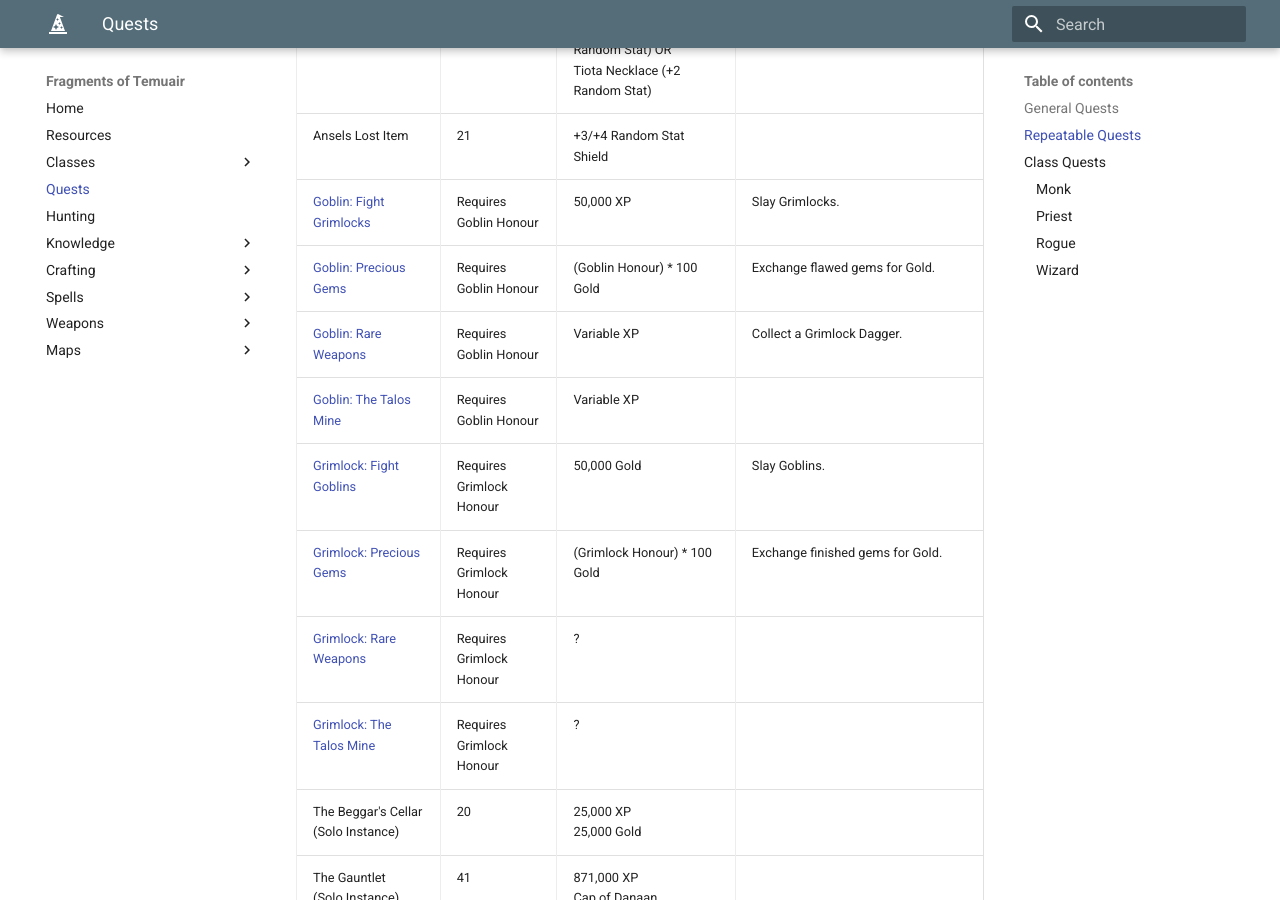
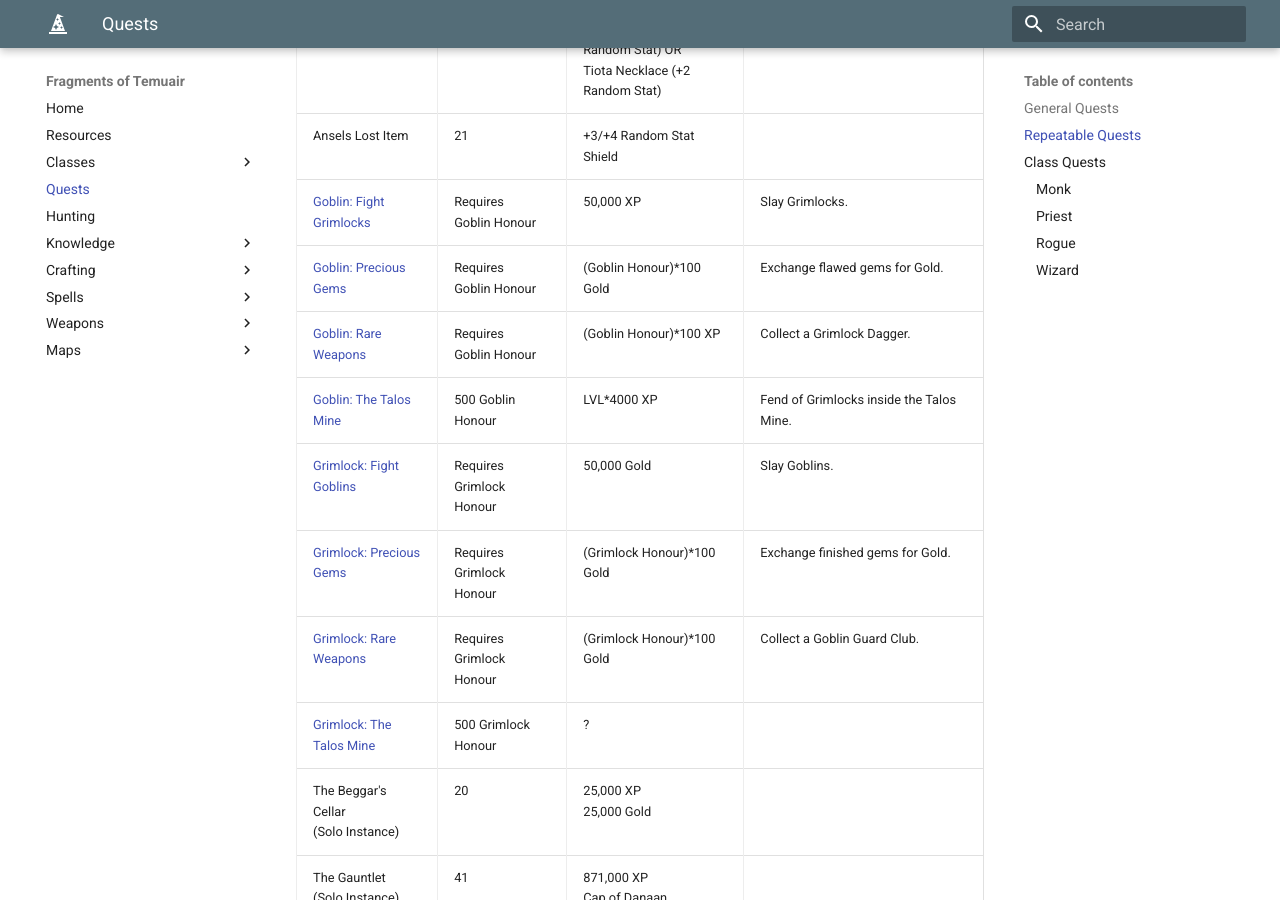
Before and after one commit to temuair/fot, an MkDocs documentation site: the page built from docs/quests/overview.md, in a window 1280 px wide and 900 px high, scrolled down 2378 px. Built offline with MkDocs 1.6.1 and Material for MkDocs 9.7.7, drawn with Linux system fonts in a browser that asks for light colours.

Commit message:
Adding to PC quests.

```diff
--- a/docs/quests/overview.md
+++ b/docs/quests/overview.md
@@ -37,13 +37,13 @@
 | Nigel's Quest | 8 | Ciad Necklace (+1 Random Stat) OR<br> Tiota Necklace (+2 Random Stat) |  |
 | Ansels Lost Item | 21 | +3/+4 Random Stat Shield  |  |
 | [Goblin: Fight Grimlocks](../goblin) | Requires <br> Goblin Honour | 50,000 XP | Slay Grimlocks. |
-| [Goblin: Precious Gems](../goblin) | Requires <br> Goblin Honour | (Goblin Honour) * 100 Gold | Exchange flawed gems for Gold. |
-| [Goblin: Rare Weapons](../goblin) | Requires <br> Goblin Honour | Variable XP | Collect a Grimlock Dagger. |
-| [Goblin: The Talos Mine](../goblin) | Requires <br> Goblin Honour | Variable XP |  |
+| [Goblin: Precious Gems](../goblin) | Requires <br> Goblin Honour | (Goblin Honour)\*100 Gold | Exchange flawed gems for Gold. |
+| [Goblin: Rare Weapons](../goblin) | Requires <br> Goblin Honour | (Goblin Honour)\*100 XP | Collect a Grimlock Dagger. |
+| [Goblin: The Talos Mine](../goblin) | 500 Goblin Honour | LVL\*4000 XP | Fend of Grimlocks inside the Talos Mine. |
 | [Grimlock: Fight Goblins](../grimlock) | Requires <br> Grimlock Honour | 50,000 Gold | Slay Goblins. |
-| [Grimlock: Precious Gems](../grimlock) | Requires <br> Grimlock Honour | (Grimlock Honour) * 100 Gold | Exchange finished gems for Gold. |
-| [Grimlock: Rare Weapons](../grimlock) | Requires <br> Grimlock Honour | ? |  |
-| [Grimlock: The Talos Mine](../grimlock) | Requires <br> Grimlock Honour | ? |  |
+| [Grimlock: Precious Gems](../grimlock) | Requires <br> Grimlock Honour | (Grimlock Honour)\*100 Gold | Exchange finished gems for Gold. |
+| [Grimlock: Rare Weapons](../grimlock) | Requires <br> Grimlock Honour | (Grimlock Honour)\*100 Gold | Collect a Goblin Guard Club. |
+| [Grimlock: The Talos Mine](../grimlock) | 500 Grimlock Honour | ? |  |
 | The Beggar's Cellar <br> (Solo Instance) | 20 | 25,000 XP <br> 25,000 Gold |  |
 | The Gauntlet <br> (Solo Instance) | 41 | 871,000 XP <br> Cap of Danaan <br> Random Items |  |
 | [Flatskull's Fleet](../flatskulls_fleet) <br> (Group Instance) | 60 | 350,000 XP <br> 350,000 Gold <br> 5 Dubloons <br> 250 HP <br> 150 MP | Sneak onto Captain Flatskull's fleet and steal some items. |
```
Also changed, not shown: docs/quests/goblin.md (+4 -2 lines), docs/quests/grimlock.md (+2 -0 lines).
